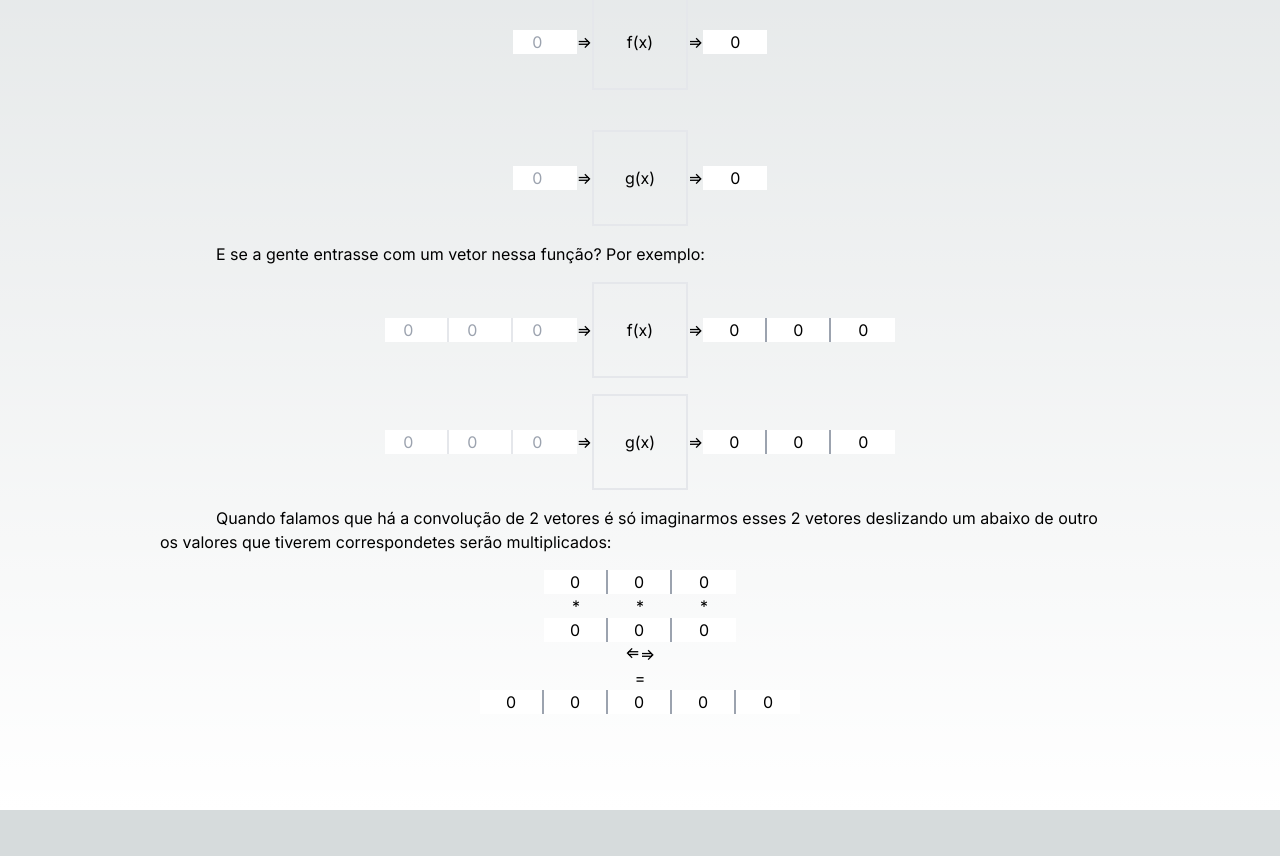
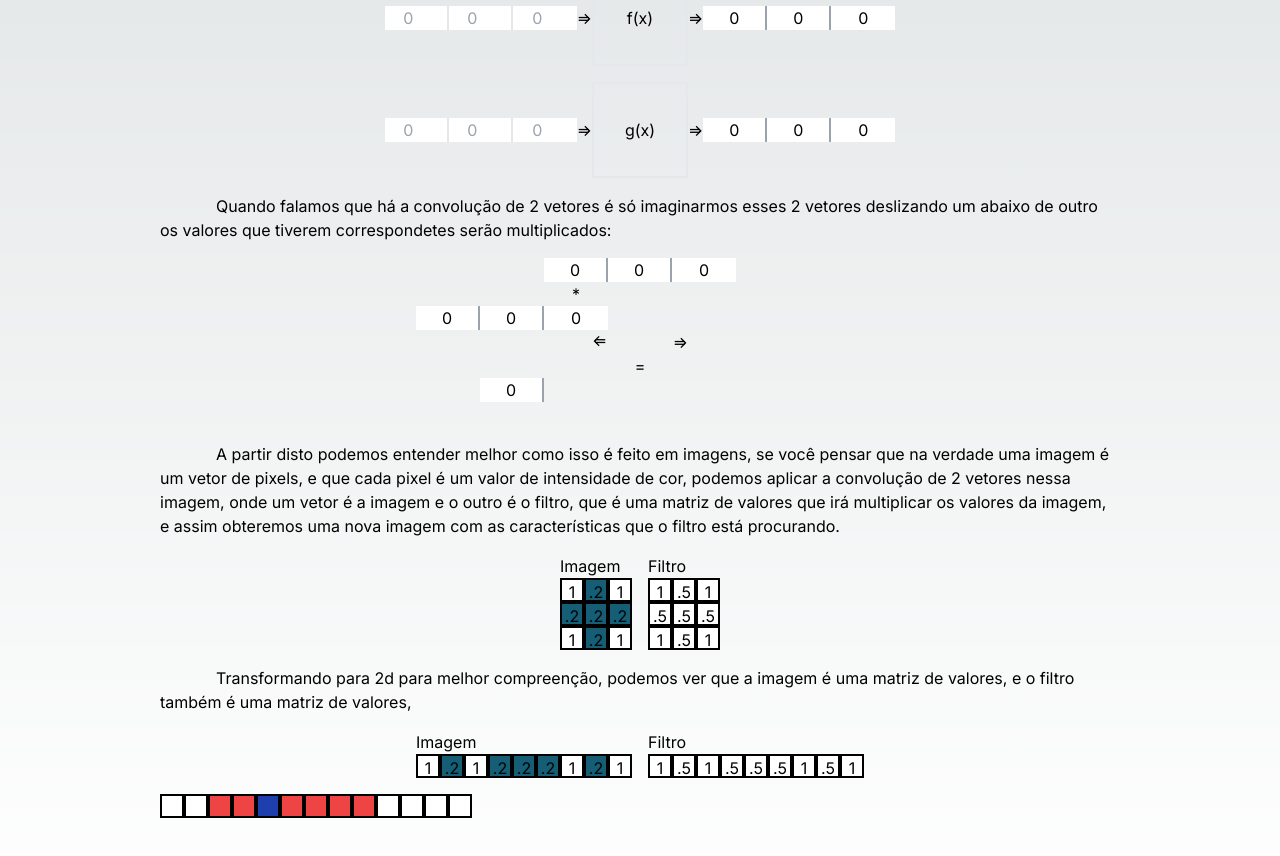
Before and after one commit to nicolasyassuda/ml-website-cnn, a Next.js app: page / in a window 1280 px wide. Shown: the part 580-1436 px from the top of the page. Before the commit the page ends 1390 px from the top, so only its background shows below. Built offline with nearby package versions, Linux system fonts and the light colour scheme.

Commit message:
att code

```diff
--- a/app/page.tsx
+++ b/app/page.tsx
@@ -4,10 +4,7 @@ import { FormEvent, useState } from "react";
 import { ClipLoader } from "react-spinners";
 
 export default function Home() {
-  const [fx, setFx] = useState<number>(0);
-  const [gx, setGx] = useState<number>(0);
-  const [fxLoading, setFxLoading] = useState<boolean>(false);
-  const [gxLoading, setGxLoading] = useState<boolean>(false);
+
 
   const [fx1, setFx1] = useState<number>(0);
   const [fx2, setFx2] = useState<number>(0);
@@ -19,7 +16,7 @@ export default function Home() {
   const [gx3, setGx3] = useState<number>(0);
   const [gxLoading2, setGxLoading2] = useState<boolean>(false);
 
-  const [marginLeft, setMarginLeft] = useState<number>(0)
+  const [marginLeft, setMarginLeft] = useState<number>(-256)
   function fxFunct(value: number) {
     if (!value) return 0;
     return value;
@@ -38,6 +35,69 @@ export default function Home() {
     if (marginLeft >= 256 && value == 1) return;
 
     setMarginLeft(marginLeft + value * 128)
+  }
+
+  function imagemSimples(alinhada:boolean = false){
+    let imagemMontada = [[0,1,0],[1,1,1],[0,1,0]];
+    return (
+    <div className="flex gap-4">
+      <div>
+        <p>Imagem</p>
+        <div className={`flex ${alinhada?'flex-row':'flex-col'}`}>{imagemMontada.map((value) => {
+          return <div className="flex">{
+          value.map((value) => {
+            if(value == 0) return(<span className=" border-2 border-black w-6 h-6 bg-white text-black text-center">1</span>)
+            if(value == 1) return(<span className=" border-2 border-black w-6 h-6 bg-cyan-800 text-center">.2</span>)
+            // return(<span className="w-1 h-1 bg-black"></span>)
+          })}
+          </div>
+        })}</div>
+      </div>
+      <div>
+        <p>Filtro</p>
+        <div className={`flex ${alinhada?'flex-row':'flex-col'}`}>{imagemMontada.map((value) => {
+          return <div className="flex">{
+          value.map((value) => {
+            if(value == 0) return(<span className=" border-2 border-black w-6 h-6 bg-white text-black text-center">1</span>)
+            return(<span className=" border-2 border-black w-6 h-6 bg-white text-black text-center">{(value/2).toString().substring(1,3)}</span>)
+          })}
+          </div>
+        })}</div>
+      </div>
+    </div>
+  )
+  }
+  function imagemDesenhada(n:number){
+    let marioImage = [
+      ['w','w','w','w','w','w','w','w','w','w','w','w','w'],
+      ['w','w','w','r','r','r','r','r','r','w','w','w','w'],
+      ['w','w','r','r','r','r','r','r','r','r','r','r','w'],
+      ['w','w','m','m','m','c','c','c','p','c','w','w','w'],
+      ['w','m','c','m','c','c','c','c','p','c','c','c','w'],
+      ['w','m','c','m','m','c','c','c','c','p','c','c','c'],
+      ['w','m','m','c','c','c','c','c','p','p','p','p','w'],
+      ['w','w','w','c','c','c','c','c','c','c','c','w','w'],
+      ['w','w','r','r','a','r','r','r','r','w','w','w','w'],
+      ['w','r','r','r','a','r','r','a','r','r','r','w','w']
+    ]
+      // 11:[0,0,0,0,0,0,0,0,0,0,0,0,0],
+      // 12:[0,0,0,0,0,0,0,0,0,0,0,0,0],
+      // 13:[0,0,0,0,0,0,0,0,0,0,0,0,0],
+      // 14:[0,0,0,0,0,0,0,0,0,0,0,0,0],
+      // 15:[0,0,0,0,0,0,0,0,0,0,0,0,0],
+      // 16:[0,0,0,0,0,0,0,0,0,0,0,0,0],
+      // 17:[0,0,0,0,0,0,0,0,0,0,0,0,0],
+      // 18:[0,0,0,0,0,0,0,0,0,0,0,0,0],
+      // 19:[0,0,0,0,0,0,0,0,0,0,0,0,0],
+    return marioImage[n].map((value) => {
+      if(value == 'w') return(<span className=" border-2 border-black w-6 h-6 bg-white"></span>)
+      if(value == 'r') return(<span className=" border-2 border-black w-6 h-6 bg-red-500"></span>)
+      if(value == 'm') return(<span className=" border-2 border-black w-6 h-6 bg-amber-900"></span>)
+      if(value == 'c') return(<span className=" border-2 border-black w-6 h-6 bg-rose-300"></span>)
+      if(value == 'p') return(<span className=" border-2 border-black w-6 h-6 bg-black"></span>)
+      if(value == 'a') return(<span className=" border-2 border-black w-6 h-6 bg-blue-800"></span>)
+      return(<span className="w-1 h-1 bg-black"></span>)
+    })
   }
   return (
     <main className="flex min-h-screen flex-col justify-between p-24 pl-40 pr-40">
@@ -64,37 +124,7 @@ export default function Home() {
           <br />
           g(x)= x²
         </p>
-        <p className="indent-14">
-          Imagine que a que cada função é um bloquinho onde nós entramos com um valor e saímos com outro valor, por exemplo:
-        </p>
 
-        <div className="flex flex-row w-full justify-center items-center mb-6">
-          <input id="fx_input" type="number" placeholder="0" max={10} min={-10} className="h-6 w-16 text-black text-center" onChange={(e) => calculateFunctions(e.target.value, fxFunct, setFx, setFxLoading)}></input>
-          <p>{'=>'}</p>
-          <div className="flex items-center justify-center w-24 h-24 border-2">
-            {fxLoading ?
-              <ClipLoader color="#fff" loading={fxLoading} size={24} />
-              : <p>f(x)</p>}
-          </div>
-          <p>{'=>'}</p>
-          <div className="h-6 w-16 bg-white text-black text-center">
-            {fx}
-          </div>
-        </div>
-
-        <div className="flex flex-row w-full justify-center items-center">
-          <input id="fx_input" type="number" placeholder="0" max={10} min={-10} className="h-6 w-16 text-black text-center" onChange={(e) => calculateFunctions(e.target.value, gxFunct, setGx, setGxLoading)}></input>
-          <p>{'=>'}</p>
-          <div className="flex items-center justify-center w-24 h-24 border-2">
-            {gxLoading ?
-              <ClipLoader color="#fff" loading={gxLoading} size={24} />
-              : <p>g(x)</p>}
-          </div>
-          <p>{'=>'}</p>
-          <div className="h-6 min-w-16 w-fit bg-white text-black text-center">
-            {gx}
-          </div>
-        </div>
 
         <p className="indent-14">E se a gente entrasse com um vetor nessa função? Por exemplo:</p>
         <div className="flex flex-row w-full justify-center items-center">
@@ -127,7 +157,7 @@ export default function Home() {
 
           <p>{'=>'}</p>
           <div className="flex items-center justify-center w-24 h-24 border-2">
-            {gxLoading ?
+            {gxLoading2 ?
               <ClipLoader color="#fff" loading={gxLoading2} size={24} />
               : <p>g(x)</p>}
           </div>
@@ -172,30 +202,50 @@ export default function Home() {
               {gx3}
             </div>
           </div>
-          <div className="flex">
-            <button className="min-h-fit" style={{ transform: "rotate(180deg)" }} onClick={() => handlerOnClick(-1)}>{'=>'}</button>
-            <button className=" min-h-fit" onClick={() => handlerOnClick(1)}>{'=>'}</button>
+          <div className="flex flex-row w-24 justify-between">
+            <span className="min-h-fit hover:cursor-pointer" style={{ transform: "rotate(180deg)" }} onClick={() => handlerOnClick(-1)}>{'=>'}</span>
+            <span className=" min-h-fit hover:cursor-pointer" onClick={() => handlerOnClick(1)}>{'=>'}</span>
           </div>
           <p>{'='}</p>
           <div className="flex flex-row text-black text-center">
             <div className="h-6 w-16 bg-white text-black text-center border-gray-400 border-r-2">
               {fx1*gx3}
             </div>
-            <div className="h-6 w-16 bg-white text-black text-center border-gray-400 border-r-2">
+            <div className={`h-6 w-16 bg-white text-black text-center border-gray-400 border-r-2 ${marginLeft<-128?'invisible':''}`}  >
               {fx1*gx2 + fx2*gx3}
             </div>
-            <div className="h-6 w-16 bg-white text-black text-center border-gray-400 border-r-2">
+            <div className={`h-6 w-16 bg-white text-black text-center border-gray-400 border-r-2 ${marginLeft<0?'invisible':''}`}>
               {fx1*gx1 + fx2*gx2 + fx3*gx3}
             </div>
-            <div className="h-6 w-16 bg-white text-black text-center border-gray-400 border-r-2">
+            <div className={`h-6 w-16 bg-white text-black text-center border-gray-400 border-r-2 ${marginLeft<128?'invisible':''}`}>
               {gx1*fx2+fx3*gx2}
             </div>
-            <div className="h-6 w-16 bg-white text-black text-center">
+            <div className={`h-6 w-16 bg-white text-black text-center border-gray-400 border-r-2 ${marginLeft<256?'invisible':''}`}>
               {fx3*gx1}
             </div>
           </div>
         </div>
       </section>
+      <section className="flex gap-4 flex-col mt-10">
+        <p className=" indent-14">
+          A partir disto podemos entender melhor como isso é feito em imagens, se você pensar que na verdade  uma imagem é um vetor de pixels,
+          e que cada pixel é um valor de intensidade de cor, podemos aplicar a convolução de 2 vetores nessa imagem, onde um vetor é a imagem
+          e o outro é o filtro, que é uma matriz de valores que irá multiplicar os valores da imagem, e assim obteremos uma nova imagem com
+          as características que o filtro está procurando.
+        </p>
+        <div className="flex w-full justify-center">
+              {imagemSimples()}
+        </div>
+        <p className=" indent-14">
+            Transformando para 2d para melhor compreenção, podemos ver que a imagem é uma matriz de valores, e o filtro também é uma matriz de valores,
+        </p>
+        <div className="flex w-full justify-center">
+          {imagemSimples(true)}
+        </div>
+        <div className="flex">
+          {imagemDesenhada(8)}
+        </div>
+      </section>
     </main>
   );
 }
```
